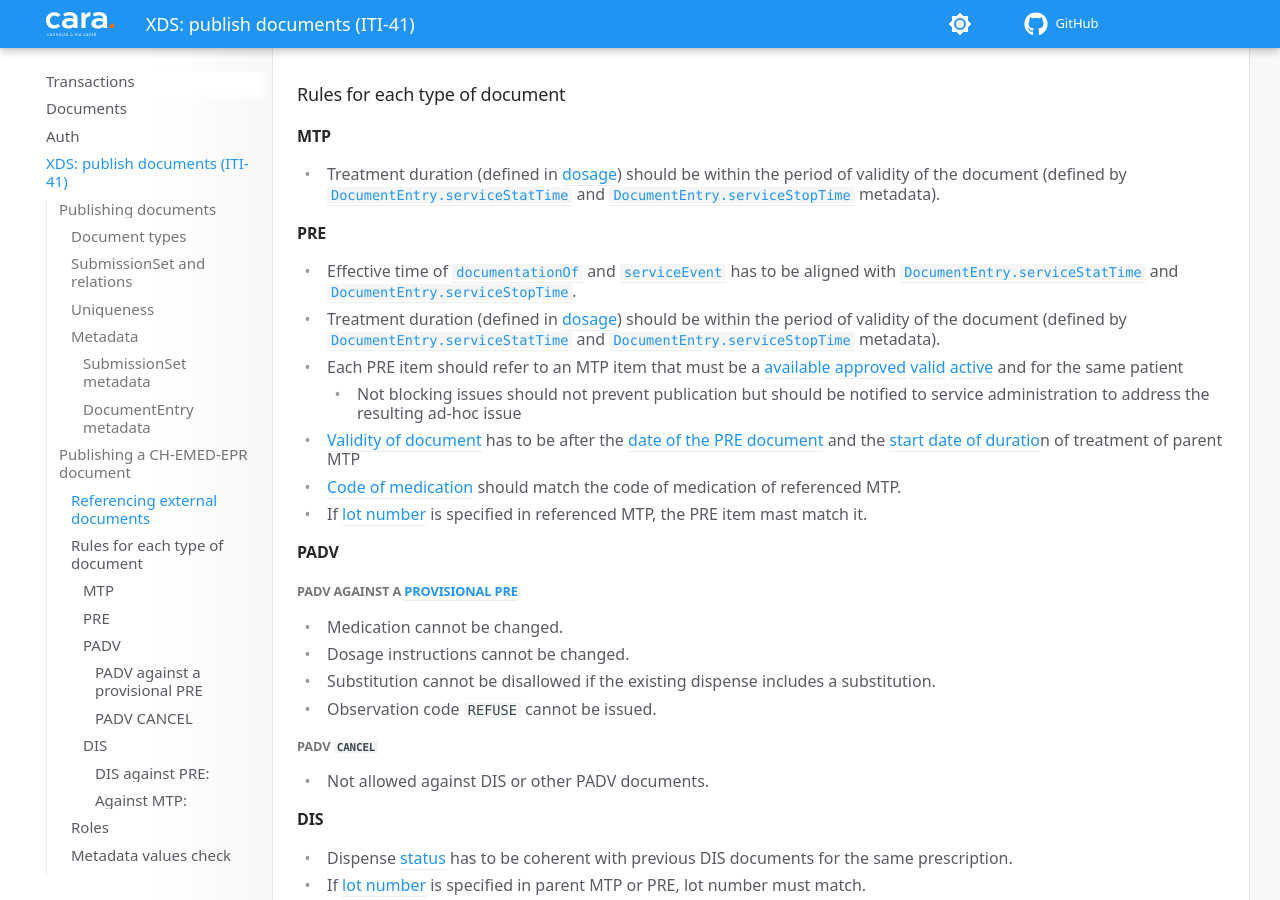
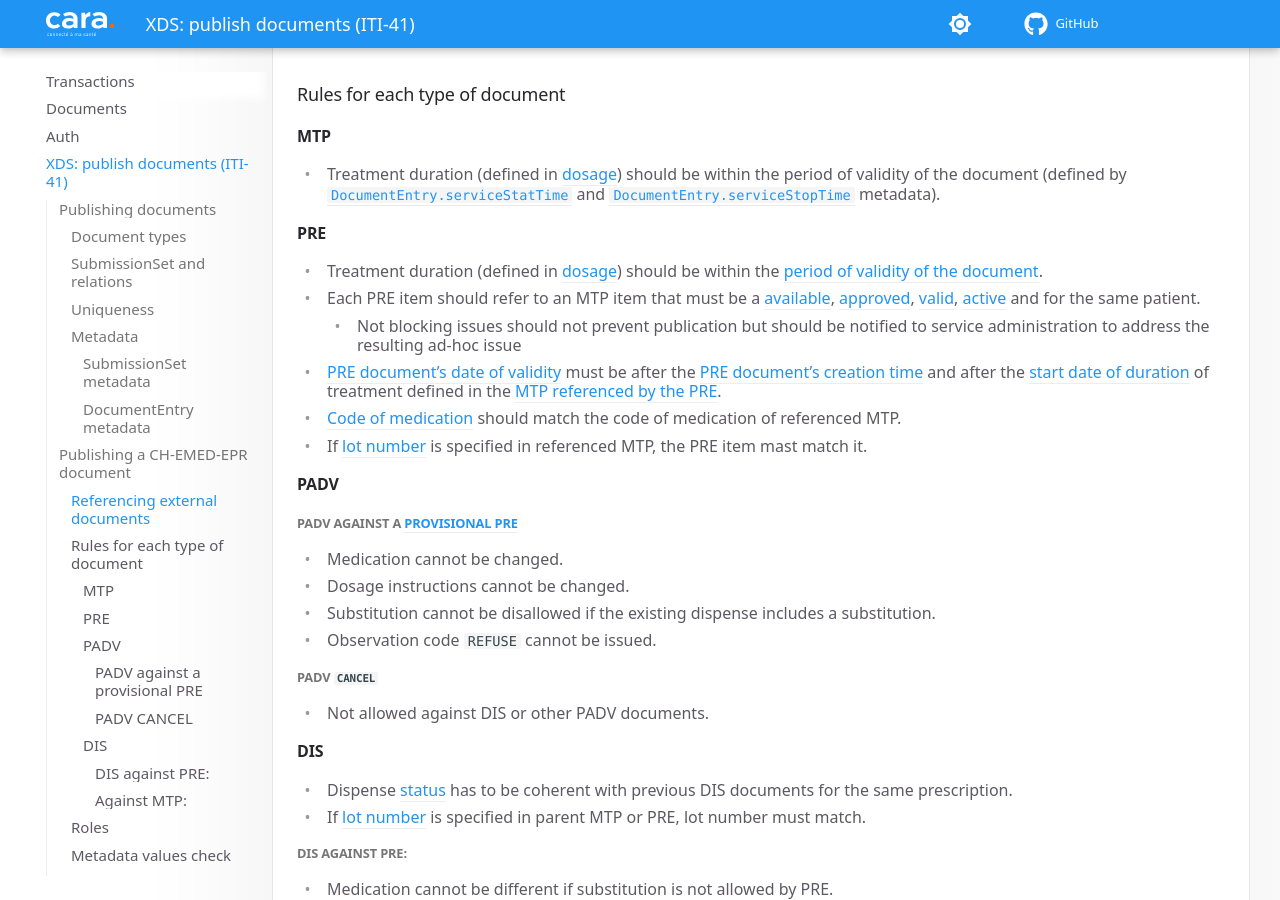
Before and after one commit to CARA-ch/emed-service-guide, an MkDocs documentation site: the page built from docs/transactions/iti41.md, in a window 1280 px wide and 900 px high, scrolled down 3719 px. Built offline with MkDocs 1.6.1 and Material for MkDocs 9.7.7, drawn with Linux system fonts in a browser that asks for light colours; comment, search, counter and statistics services are not loaded.

Commit message:
#15 update ch-emed-epr section

```diff
--- a/docs/transactions/iti41.md
+++ b/docs/transactions/iti41.md
@@ -101,11 +101,11 @@ This implies that the metadata cannot contain [Reference ids](https://profiles.i
 #### MTP
 * Treatment duration (defined in [dosage](https://build.fhir.org/ig/CARA-ch/ch-emed-epr/StructureDefinition-ch-emed-epr-dosage.html)) should be within the period of validity of the document (defined by [`DocumentEntry.serviceStatTime`](https://profiles.ihe.net/ITI/TF/Volume3/ch-4.2.html#4.2.3.2.19) and [`DocumentEntry.serviceStopTime`](https://profiles.ihe.net/ITI/TF/Volume3/ch-4.2.html#4.2.3.2.20) metadata).
 #### PRE
-* Effective time of [`documentationOf`](#FIXME) and [`serviceEvent`](#FIXME) has to be aligned with [`DocumentEntry.serviceStatTime`](https://profiles.ihe.net/ITI/TF/Volume3/ch-4.2.html#4.2.3.2.19) and [`DocumentEntry.serviceStopTime`](https://profiles.ihe.net/ITI/TF/Volume3/ch-4.2.html#4.2.3.2.20).
-* Treatment duration (defined in [dosage](https://build.fhir.org/ig/CARA-ch/ch-emed-epr/StructureDefinition-ch-emed-epr-dosage.html)) should be within the period of validity of the document (defined by [`DocumentEntry.serviceStatTime`](https://profiles.ihe.net/ITI/TF/Volume3/ch-4.2.html#4.2.3.2.19) and [`DocumentEntry.serviceStopTime`](https://profiles.ihe.net/ITI/TF/Volume3/ch-4.2.html#4.2.3.2.20) metadata).
-* Each PRE item should refer to an MTP item that must be a [available](#FIXME) [approved](#FIXME) [valid](#FIXME) [active](#FIXME) and for the same patient
+
+* Treatment duration (defined in [dosage](https://build.fhir.org/ig/CARA-ch/ch-emed-epr/StructureDefinition-ch-emed-epr-dosage.html)) should be within the [period of validity of the document](https://build.fhir.org/ig/CARA-ch/ch-emed-epr/StructureDefinition-ch-emed-epr-medicationrequest-definitions.html#MedicationRequest.dispenseRequest.validityPeriod).
+* Each PRE item should refer to an MTP item that must be a [available](#FIXME), [approved](https://profiles.ihe.net/ITI/TF/Volume3/ch-4.2.html#4.2.3.2.2), [valid](#FIXME), [active](#FIXME) and for the same patient.
     * Not blocking issues should not prevent publication but should be notified to service administration to address the resulting ad-hoc issue
-* [Validity of document](#FIXME) has to be after the [date of the PRE document](#FIXME) and the [start date of duratio](#FIXME)n of treatment of parent MTP
+* [PRE document's date of validity](https://build.fhir.org/ig/CARA-ch/ch-emed-epr/StructureDefinition-ch-emed-epr-medicationrequest-definitions.html#MedicationRequest.dispenseRequest.validityPeriod) must be after the [PRE document's creation time](https://build.fhir.org/ig/CARA-ch/ch-emed-epr/StructureDefinition-ch-emed-epr-composition-medicationprescription-definitions.html#Composition.date) and after the [start date of duration](https://build.fhir.org/ig/hl7ch/ch-emed//StructureDefinition-ch-emed-medicationstatement-definitions.html#MedicationStatement.effective[x]) of treatment defined in the [MTP referenced by the PRE](https://build.fhir.org/ig/CARA-ch/ch-emed-epr/StructureDefinition-ch-emed-epr-medicationrequest-definitions.html#MedicationRequest.extension:treatmentplan).
 * [Code of medication](#FIXME) should match the code of medication of referenced MTP.
 * If [lot number](#FIXME) is specified in referenced MTP, the PRE item mast match it.
 #### PADV
```
